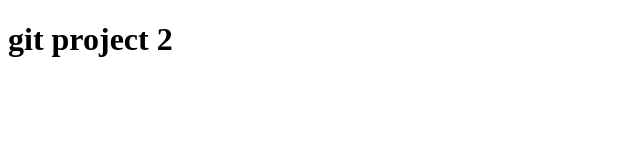
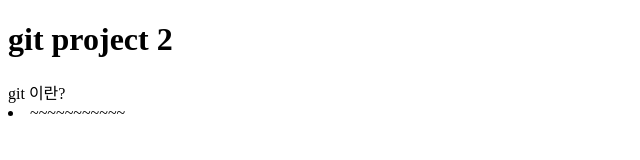
Before and after one commit to chaeeunmoon/git-project, a plain HTML site: page src/index.html in a window 1280 px wide. Shown: the whole page, without its empty margins (0-640 px from the left). Drawn offline with Linux system fonts and the light colour scheme.

Commit message:
신규기능추가 (#1)
* 제목, 내용 추가

```diff
--- a/src/index.html
+++ b/src/index.html
@@ -8,5 +8,10 @@
 </head>
 <body>
   <h1>git project 2</h1>
+  <label>git 이란?</label>
+
+  <div>
+    <li>~~~~~~~~~~~</li>
+  </div>
 </body>
 </html>
```
